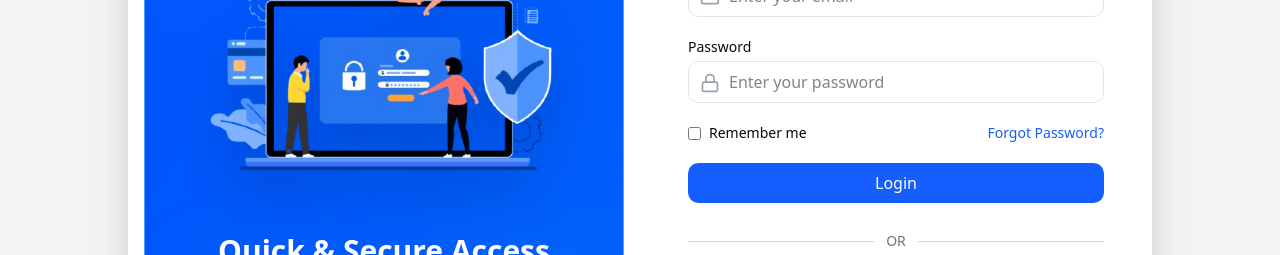
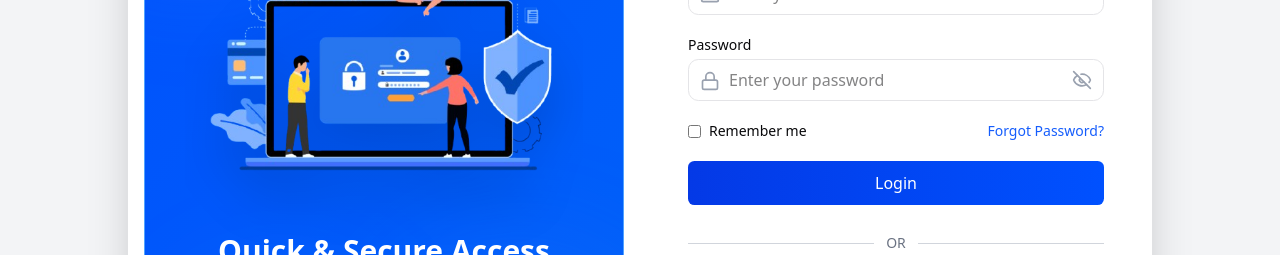
Before and after one commit to iftekhar08019/apply_mate, a Next.js app: page /login in a window 1280 px wide. Shown: the part 371-626 px from the top of the page. Built offline with nearby package versions, Linux system fonts and the light colour scheme; no server answers.

Commit message:
added show icon in password filed :login form and change button style

```diff
--- a/src/app/(auth)/login/components/login-form.tsx
+++ b/src/app/(auth)/login/components/login-form.tsx
@@ -1,7 +1,7 @@
 "use client";
-import React from "react";
+import React, { useState } from "react";
 import { useForm } from "react-hook-form";
-import { Mail, Lock } from "lucide-react";
+import { Mail, Lock, Eye, EyeOff } from "lucide-react";
 import { FaGithub } from "react-icons/fa";
 import Link from "next/link";
 import { FcGoogle } from "react-icons/fc";
@@ -22,7 +22,9 @@ export default function LoginForm() {
     formState: { errors },
   } = useForm<FormValues>();
 
- const router = useRouter();
+  const router = useRouter();
+    const [showPassword, setShowPassword] = useState(false);
+
   const onSubmit = async (data: FormValues) => {
     console.log("Login data:", data);
     // user credebtials for manual login
@@ -99,7 +101,7 @@ export default function LoginForm() {
         <div className="relative">
           <Lock className="absolute left-3 top-3 h-5 w-5 text-gray-400" />
           <input
-            type="password"
+            type={showPassword? "text":"password"}
             {...register("password", { required: "Password is required" })}
             placeholder="Enter your password"
             className={`w-full pl-10 pr-3 py-2 border rounded-lg focus:outline-none focus:ring-2 ${
@@ -108,6 +110,10 @@ export default function LoginForm() {
                 : "focus:ring-blue-500"
             }`}
           />
+          <button className="absolute right-3 top-1/2 -translate-y-1/2 text-gray-400 hover:text-gray-200"
+              onClick={() => setShowPassword(!showPassword)}>
+              {showPassword ? <Eye size={20}/>:<EyeOff size={20}/>}
+            </button>
         </div>
         {errors.password && (
           <p className="text-red-500 text-xs mt-1">{errors.password.message}</p>
@@ -132,7 +138,8 @@ export default function LoginForm() {
       {/* Submit Button */}
       <button
         type="submit"
-        className="w-full bg-blue-600 text-white py-2 rounded-lg hover:bg-blue-700 transition"
+
+        className="w-full bg-gradient-to-r from-[#0439e6] to-[#0051ff] text-white px-6 py-2.5 rounded-sm font-medium transition duration-300 hover:from-[#0051ff] hover:to-[#0439e6]"
       >
         Login
       </button>
--- a/src/app/(auth)/signup/components/signup-form.tsx
+++ b/src/app/(auth)/signup/components/signup-form.tsx
@@ -307,7 +307,7 @@ export default function SignUpForm() {
           whileTap={{ scale: 0.98 }}
           type="submit"
           disabled={isSubmitting}
-          className="w-full bg-blue-600 text-white font-semibold py-3 rounded-lg hover:bg-blue-700 focus:outline-none focus:ring-2 focus:ring-offset-2 focus:ring-offset-gray-900 focus:ring-blue-500 transition-all duration-300 disabled:bg-blue-400"
+          className="w-full bg-gradient-to-r from-[#0439e6] to-[#0051ff] text-white px-6 py-2.5 rounded-sm font-medium transition duration-300 hover:from-[#0051ff] hover:to-[#0439e6]"
         >
           {isSubmitting ? "Creating Account..." : "Sign Up"}
         </motion.button>
```
